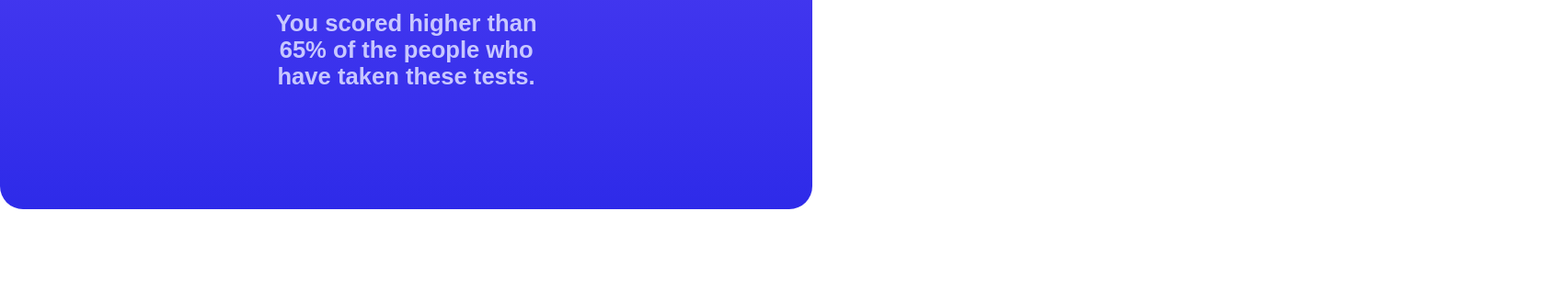
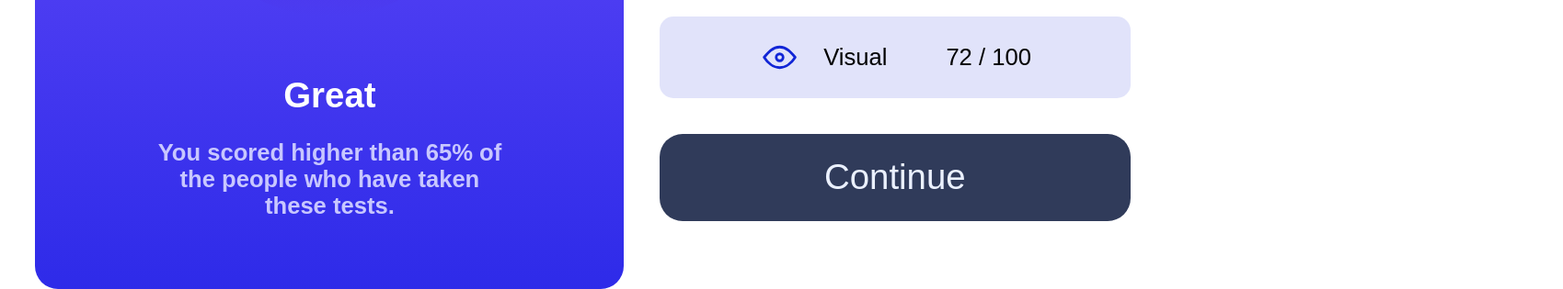
Before and after one commit to DominikSubocz/Result_Summary_Component-Challange, a plain HTML site: page index.html in a window 1280 px wide. Shown: the part 669-984 px from the top of the page at 92% size, 1699 px wide, since content can reach past the window. Before the commit the page ends 897 px from the top, so only its background shows below. Drawn offline with Linux system fonts and the light colour scheme.

Commit message:
Update styles.css

```diff
--- a/styles/styles.css
+++ b/styles/styles.css
@@ -330,6 +330,10 @@ body{
 
 }
 @media only screen and (min-width: 730px) {
+  .outer{
+    margin-top: 15vw;
+  }
+
   .inner{
     flex-direction: row;
   }
@@ -337,8 +341,37 @@ body{
 .results-card{
   text-align: center;
   background-image: linear-gradient(hsl(252, 100%, 67%),hsl(241, 81%, 54%));
-  padding:8vw 22vw 8vw 22vw;
-  border-radius: 0 0 25px 25px;
+  padding:4vw 10vw;
+  border-radius: 25px;
+  width: 30vw;
+  margin:auto;
 }
 
+.summary-card{
+  width: 40vw;
+  margin: 0 4vw 0 0vw
+
 }
+
+.item{
+  margin:1vw 0 3vw 0vw;
+}
+
+.item > span{
+  margin:0 5vw 0 2vw;
+}
+
+button{
+  background-color: hsl(224, 30%, 27%);
+  border:none;
+  border-radius: 25px;
+  color:hsl(221, 100%, 96%);
+  font-size:3vw;
+  padding:2vw;
+  margin:0 0 4vw 0;
+}
+
+
+
+
+}
```
